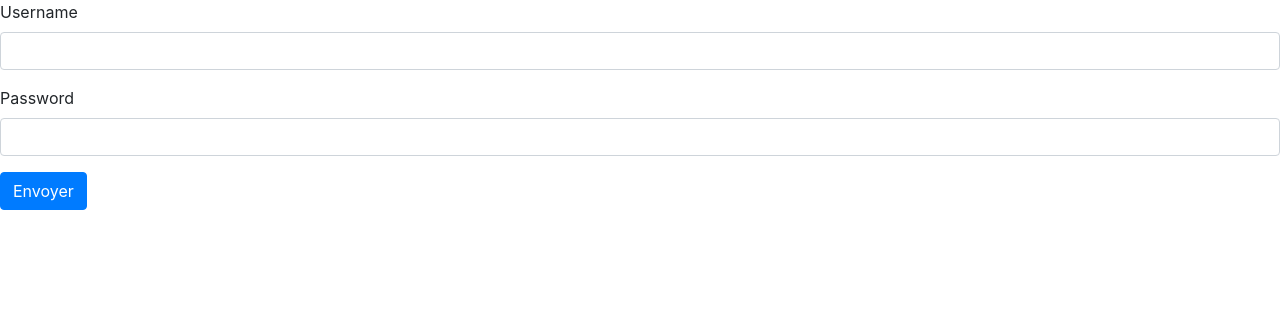
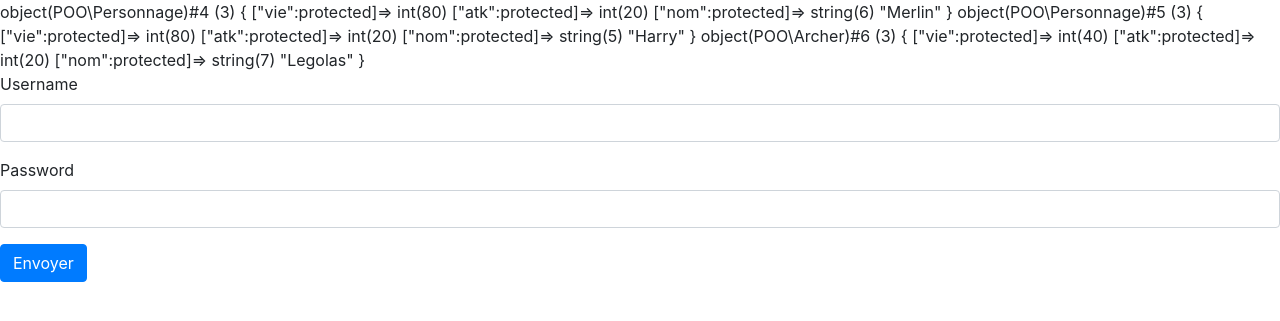
Before and after one commit to Monavao/PHP-POO, a PHP site: page / in a window 1280 px wide. Shown: the top 321 px of the page. Run offline with PHP 8.4, Linux system fonts and the light colour scheme.

Commit message:
Utilisation des namespaces

```diff
--- a/class/Archer.php
+++ b/class/Archer.php
@@ -1,4 +1,6 @@
 <?php
+
+namespace POO;
 
 class Archer extends Personnage
 {
--- a/class/Autoloader.php
+++ b/class/Autoloader.php
@@ -1,8 +1,9 @@
 <?php
+
+namespace POO;
 
 class Autoloader
 {
-
 	/* Utiliser au choix register() + autoload() ou sinon registerShort() */
 
 	/*
@@ -11,17 +12,28 @@ class Autoloader
 		spl_autoload_register(array(__CLASS__, 'autoload'));
 	}
 
-	static function autoload($class_name)
+	static function autoload($class)
 	{
-		require 'class/' . $class_name . '.php';
+		if(strpos($class, __NAMESPACE__ . '\\') === 0)
+		{
+			$class = str_replace(__NAMESPACE__ . '\\', '', $class);
+			$class = str_replace('\\', '/', $class);
+
+			require 'class/' . $class . '.php';
+		}
 	}
 	*/
 
 	static function registerShort()
 	{
-		spl_autoload_register(function($class_name)
+		spl_autoload_register(function($class)
 		{
-			include 'class/' . $class_name . '.php';
+			if(strpos($class, __NAMESPACE__ . '\\') === 0)
+			{
+				$class = str_replace(__NAMESPACE__ . '\\', '', $class);
+				$class = str_replace('\\', '/', $class);
+				include 'class/' . $class . '.php';
+			}
 		});
 	}
 }
--- a/class/BootstrapForm.php
+++ b/class/HTML/BootstrapForm.php
@@ -1,4 +1,6 @@
 <?php
+
+namespace POO\HTML;
 
 class BootstrapForm extends Form
 {
--- a/class/Form.php
+++ b/class/HTML/Form.php
@@ -1,4 +1,6 @@
 <?php
+
+namespace POO\HTML;
 
 /**
  * Class Form
--- a/class/Personnage.php
+++ b/class/Personnage.php
@@ -1,4 +1,6 @@
 <?php
+
+namespace POO;
 
 class Personnage
 {
--- a/index.php
+++ b/index.php
@@ -1,3 +1,12 @@
+<?php
+
+use POO\HTML\BootstrapForm;
+use POO\Autoloader;
+use POO\Personnage;
+use POO\Archer;
+
+?>
+
 <!DOCTYPE html>
 
 <html lang="en">
@@ -16,6 +25,13 @@ Autoloader::registerShort();
 
 $form = new BootstrapForm($_POST);
 
+$merlin = new Personnage('Merlin');
+$harry = new Personnage('Harry');
+
+$legolas = new Archer('Legolas');
+
+var_dump($merlin, $harry, $legolas);
+
 ?>
 
 <form action="#" method="POST">
```
